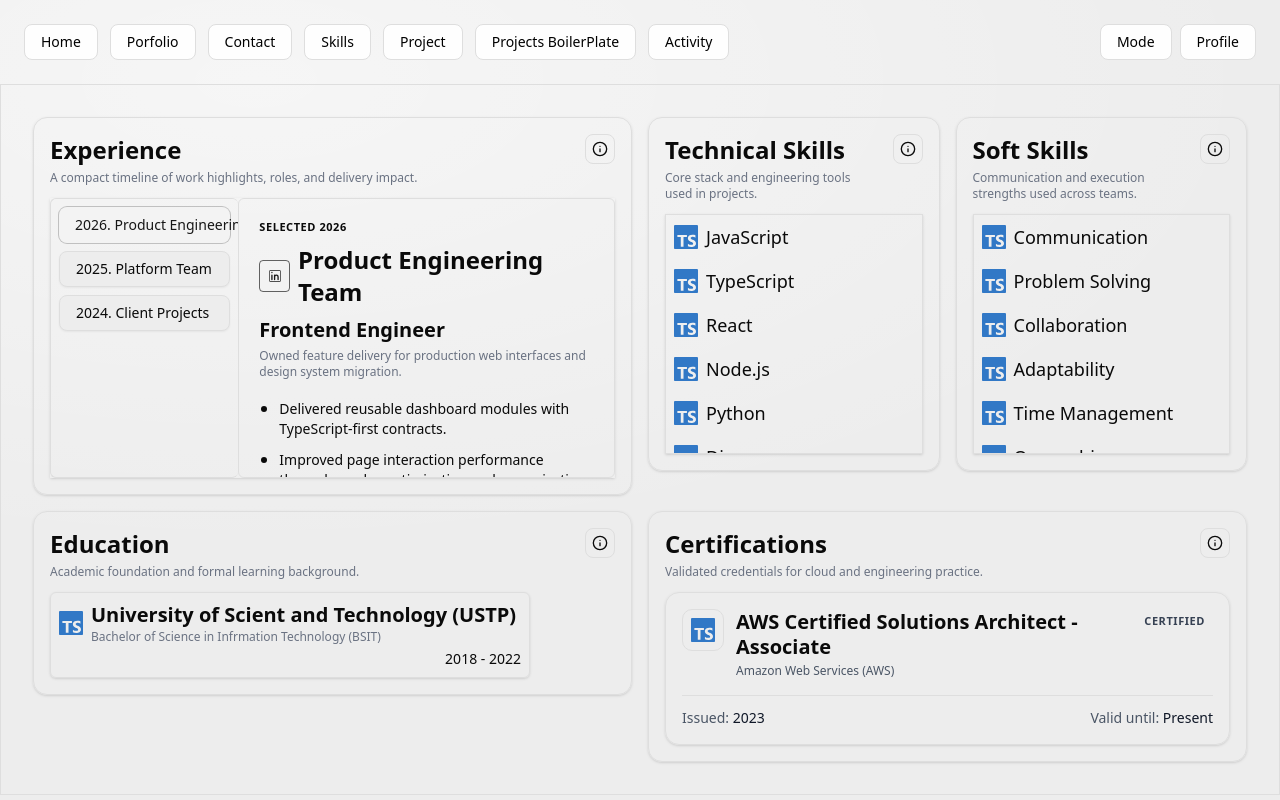
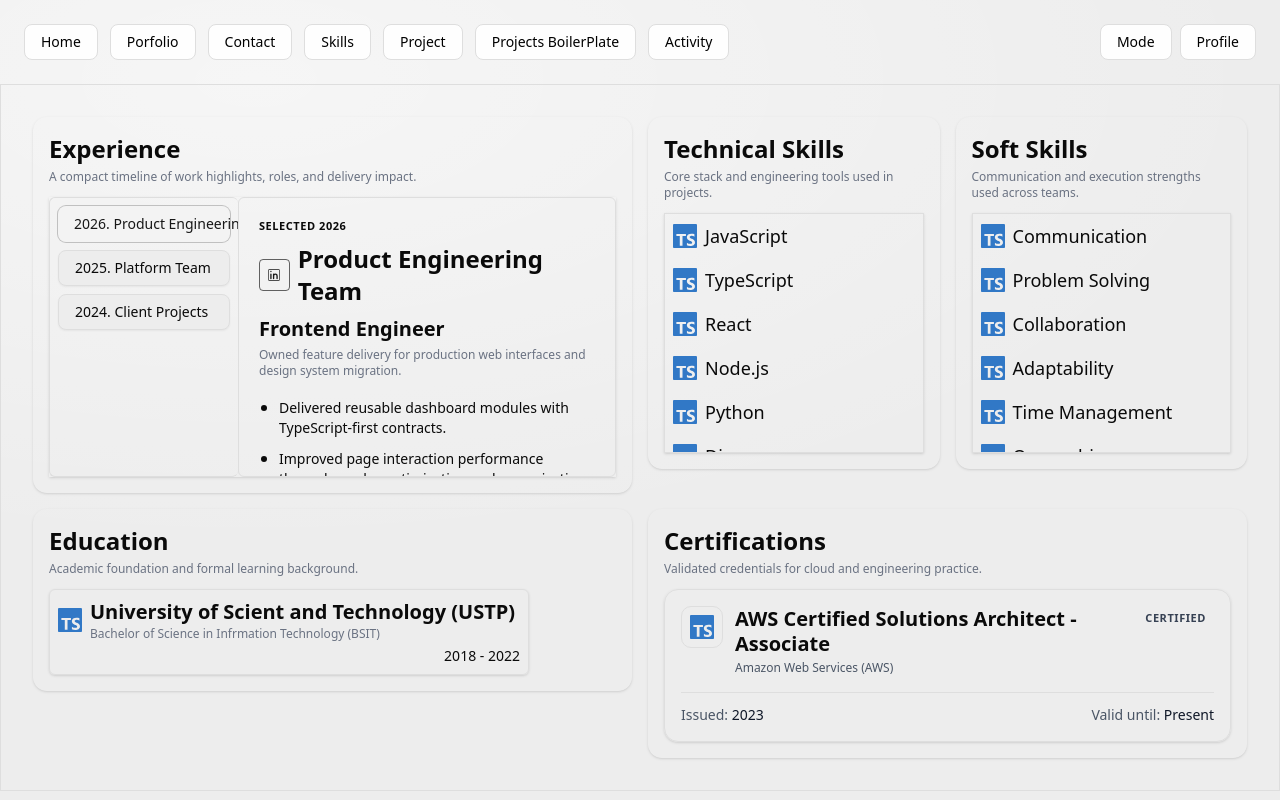
Before and after one commit to kentchristian/web-portfolio, a React app: page /portfolio in a window 1280 px wide. Built offline with nearby package versions, Linux system fonts and the light colour scheme; the HTML template or start-up script is replaced by a standard one.

Commit message:
Refactor Portfolio Page: Replace CardContainer with Typography for Section Headers and Descriptions

```diff
--- a/src/pages/portfolio.tsx
+++ b/src/pages/portfolio.tsx
@@ -10,8 +10,8 @@ import CertificationCard from "../components/cards/CertificationCard";
 import EducationCard from "../components/cards/EducationCard";
 import ExperienceCard from "../components/cards/ExperienceCard";
 import SkillsCard from "../components/cards/SkillsCard";
-import CardContainer from "../components/containers/CardContainer";
 import PageContainer from "../components/containers/PageContainer";
+import { Typography } from "../common/Typography";
 import { icons } from "../lib/constants/icons";
 
 
@@ -42,47 +42,51 @@ const Portfolio = () => {
         <section className="mx-auto w-full max-w-[92rem] space-y-4">
           <div className="grid grid-cols-1 gap-4 md:grid-cols-2 xl:grid-cols-12">
             <FadeUpMotionProv className="xl:col-span-6">
-              <CardContainer
-                className="h-auto w-full"
-                title="Experience"
-                description="A compact timeline of work highlights, roles, and delivery impact."
-                infoText="Experience timeline with role summaries and key outcomes."
-              >
+              <section className="h-auto w-full rounded-xl p-4 shadow-sm">
+                <header className="mb-3">
+                  <Typography variant="h3">Experience</Typography>
+                  <Typography variant="caption" className="mt-1">
+                    A compact timeline of work highlights, roles, and delivery impact.
+                  </Typography>
+                </header>
                 <ExperienceCard />
-              </CardContainer>
+              </section>
             </FadeUpMotionProv>
 
             <SlideRightMotionProv className="xl:col-span-3" delay={0.08}>
-              <CardContainer
-                className="h-auto w-full"
-                title="Technical Skills"
-                description="Core stack and engineering tools used in projects."
-                infoText="Languages, frameworks, and tools currently used in development."
-              >
+              <section className="h-auto w-full rounded-xl p-4 shadow-sm">
+                <header className="mb-3">
+                  <Typography variant="h3">Technical Skills</Typography>
+                  <Typography variant="caption" className="mt-1">
+                    Core stack and engineering tools used in projects.
+                  </Typography>
+                </header>
                 <SkillsCard data={technicalSkills} className="mt-2 border p-2" />
-              </CardContainer>
+              </section>
             </SlideRightMotionProv>
 
             <SlideRightMotionProv className="xl:col-span-3" delay={0.12}>
-              <CardContainer
-                className="h-auto w-full"
-                title="Soft Skills"
-                description="Communication and execution strengths used across teams."
-                infoText="Behavioral strengths used for planning, delivery, and collaboration."
-              >
+              <section className="h-auto w-full rounded-xl p-4 shadow-sm">
+                <header className="mb-3">
+                  <Typography variant="h3">Soft Skills</Typography>
+                  <Typography variant="caption" className="mt-1">
+                    Communication and execution strengths used across teams.
+                  </Typography>
+                </header>
                 <SkillsCard data={softSkills} className="mt-2 border p-2" />
-              </CardContainer>
+              </section>
             </SlideRightMotionProv>
           </div>
 
           <div className="grid grid-cols-1 gap-4 md:grid-cols-2 xl:grid-cols-12">
             <SlideLeftMotionProv className="xl:col-span-6" delay={0.12}>
-              <CardContainer
-                className="h-auto w-full"
-                title="Education"
-                description="Academic foundation and formal learning background."
-                infoText="Education history with institution, degree, and time period."
-              >
+              <section className="h-auto w-full rounded-xl p-4 shadow-sm">
+                <header className="mb-3">
+                  <Typography variant="h3">Education</Typography>
+                  <Typography variant="caption" className="mt-1">
+                    Academic foundation and formal learning background.
+                  </Typography>
+                </header>
                 <EducationCard
                   className="mt-2 w-full max-w-none p-2"
                   icon={icons.typeScript}
@@ -91,16 +95,17 @@ const Portfolio = () => {
                   startDate="2018"
                   endDate="2022"
                 />
-              </CardContainer>
+              </section>
             </SlideLeftMotionProv>
 
             <ZoomInMotionProv className="xl:col-span-6" delay={0.16}>
-              <CardContainer
-                className="h-auto w-full"
-                title="Certifications"
-                description="Validated credentials for cloud and engineering practice."
-                infoText="Professional certifications and their validity window."
-              >
+              <section className="h-auto w-full rounded-xl p-4 shadow-sm">
+                <header className="mb-3">
+                  <Typography variant="h3">Certifications</Typography>
+                  <Typography variant="caption" className="mt-1">
+                    Validated credentials for cloud and engineering practice.
+                  </Typography>
+                </header>
                 <CertificationCard
                   className="mt-2 h-auto w-full max-w-none"
                   icon={icons.typeScript}
@@ -108,7 +113,7 @@ const Portfolio = () => {
                   issuingOrganization="Amazon Web Services (AWS)"
                   issueDate="2023"
                 />
-              </CardContainer>
+              </section>
             </ZoomInMotionProv>
           </div>
         </section>
```
Also changed, not shown: 19 other files (tests, documents, lock files or other folders).
